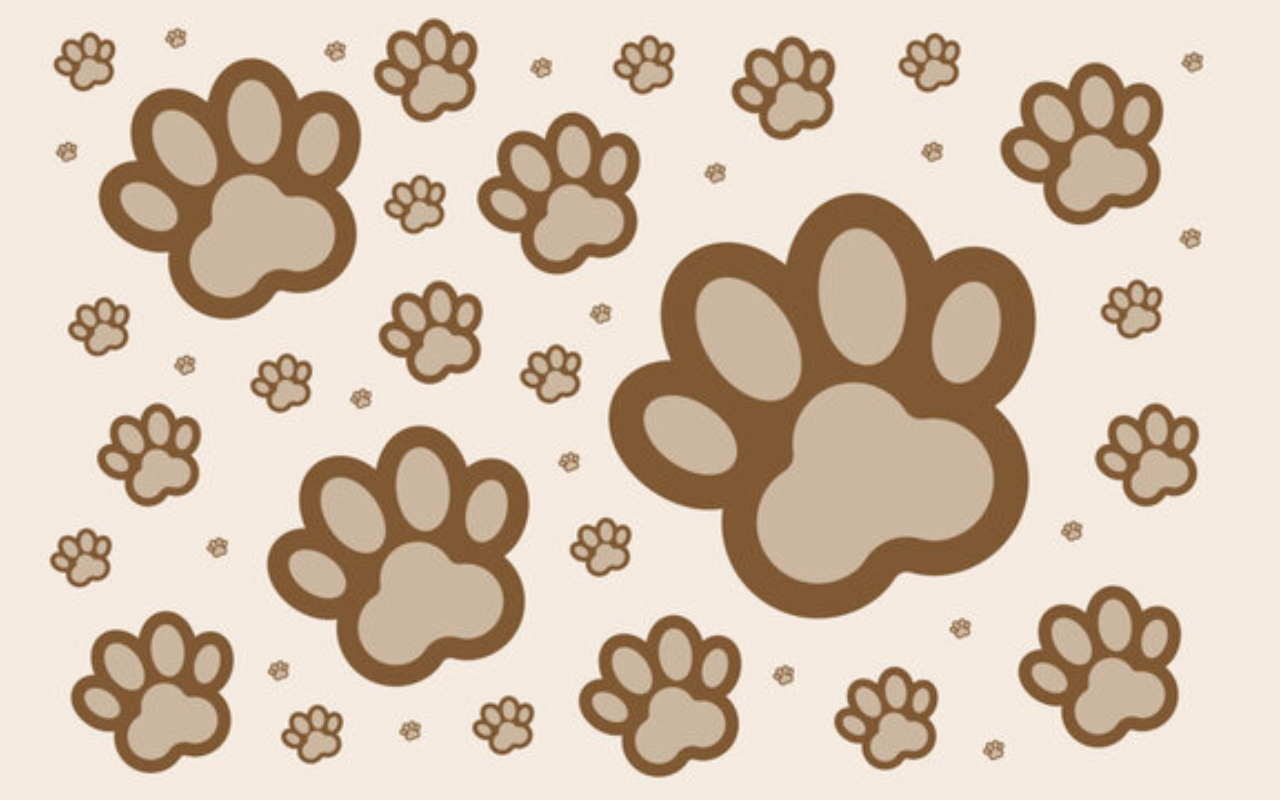
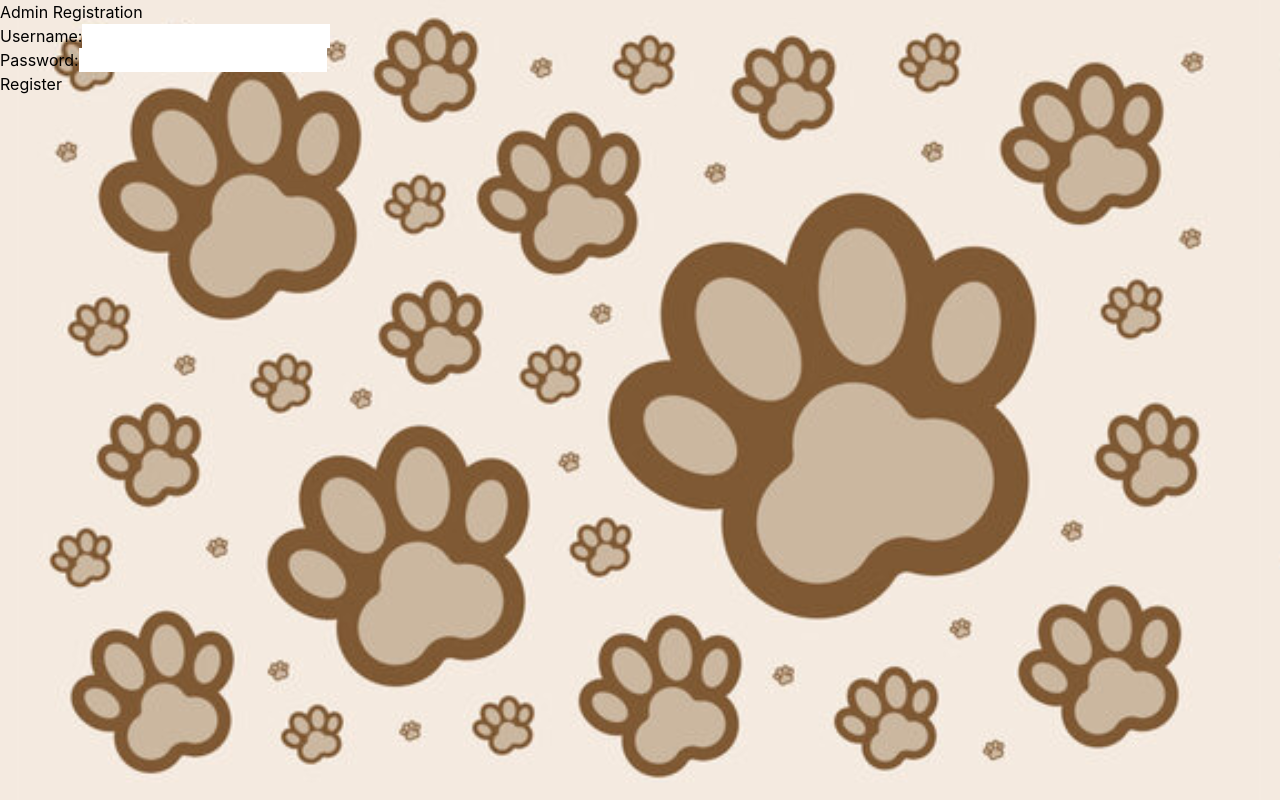
Before and after one commit to JoelKong/INF2003-Database-Systems, a React (Vite) app in the folder client/: page /adminregister in a window 1280 px wide. Before the commit this address had no page. Built offline with nearby package versions, Linux system fonts and the light colour scheme.

Commit message:
register page for admin

```diff
--- a/client/src/App.tsx
+++ b/client/src/App.tsx
@@ -8,6 +8,7 @@ import RegisterPage from "./pages/register/RegisterPage";
 import FavouritesPage from "./pages/favourites/FavouritesPage.tsx";
 import Cart from "./pages/cart/Cart.tsx";
 import Checkout from "./pages/checkout/Checkout.tsx";
+import AdminRegisterPage from "./pages/admin_register/AdminRegisterPage.tsx";
 
 function App() {
   return (
@@ -23,6 +24,7 @@ function App() {
             <Route path="/favourites" element={<FavouritesPage/>}/>
             <Route path="/cart" element={<Cart/>}/>
             <Route path="/checkout" element={<Checkout/>}/>
+            <Route path="/adminregister" element={<AdminRegisterPage />} />
           </Routes>
         </Router>
       </main>
--- /dev/null
+++ b/client/src/pages/admin_register/AdminRegisterPage.tsx
@@ -0,0 +1,70 @@
+import React, {useState} from "react";
+
+function AdminRegisterPage() {
+  const [username, setUsername] = useState('')
+  const [password, setPassword] = useState('')
+  const [message, setMessage] = useState('')
+  const [error, setError] = useState('')
+
+  const handleSubmit = async (e: any) => {
+    e.preventDefault();
+
+    setMessage('');
+    setError('');
+
+    if (!username || !password) {
+      setError('Username and password are required');
+      return;
+    }
+
+    try {
+      const response = await fetch('http://127.0.0.1:5000/api/v1/admin/register', {
+        method: 'POST',
+        headers: {
+          'Content-Type': 'application/json',
+        },
+        body: JSON.stringify({username, password}),
+      });
+
+      const data = await response.json();
+      setMessage(data.message);
+      setUsername('');
+      setPassword('');
+    } catch (err) {
+      setError(err.response?.data?.error || 'got error happen during registration');
+    }
+  };
+
+  return (
+    <div className="admin-register">
+      <h2>Admin Registration</h2>
+      <form onSubmit={handleSubmit}>
+        <div>
+          <label htmlFor="username">Username:</label>
+          <input
+            type="text"
+            id="username"
+            value={username}
+            onChange={(e) => setUsername(e.target.value)}
+            required
+          />
+        </div>
+        <div>
+          <label htmlFor="password">Password:</label>
+          <input
+            type="password"
+            id="password"
+            value={password}
+            onChange={(e) => setPassword(e.target.value)}
+            required
+          />
+        </div>
+        <button type="submit">Register</button>
+      </form>
+      {message && <p className="success-message">{message}</p>}
+      {error && <p className="error-message">{error}</p>}
+    </div>
+  )
+}
+
+export default AdminRegisterPage;
```
Also changed, not shown: 1 other file (tests, documents, lock files or other folders).
